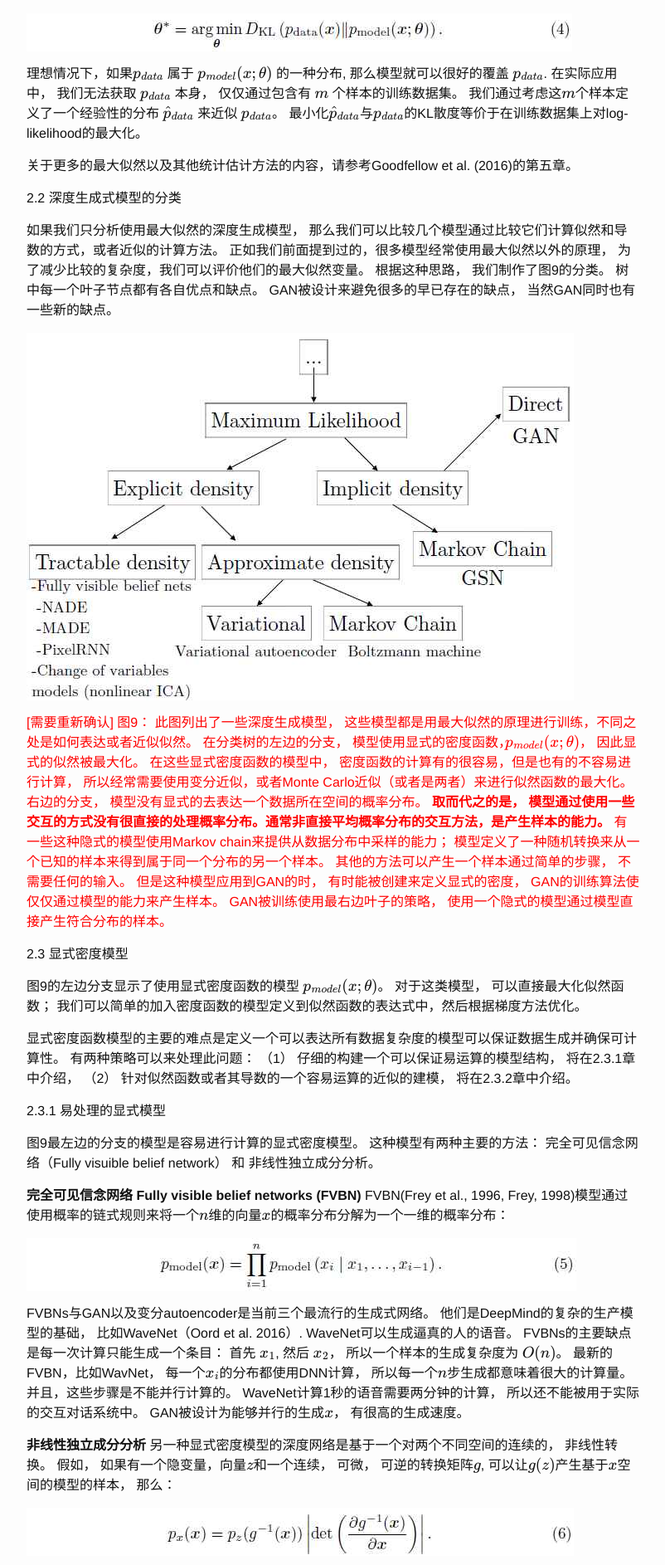
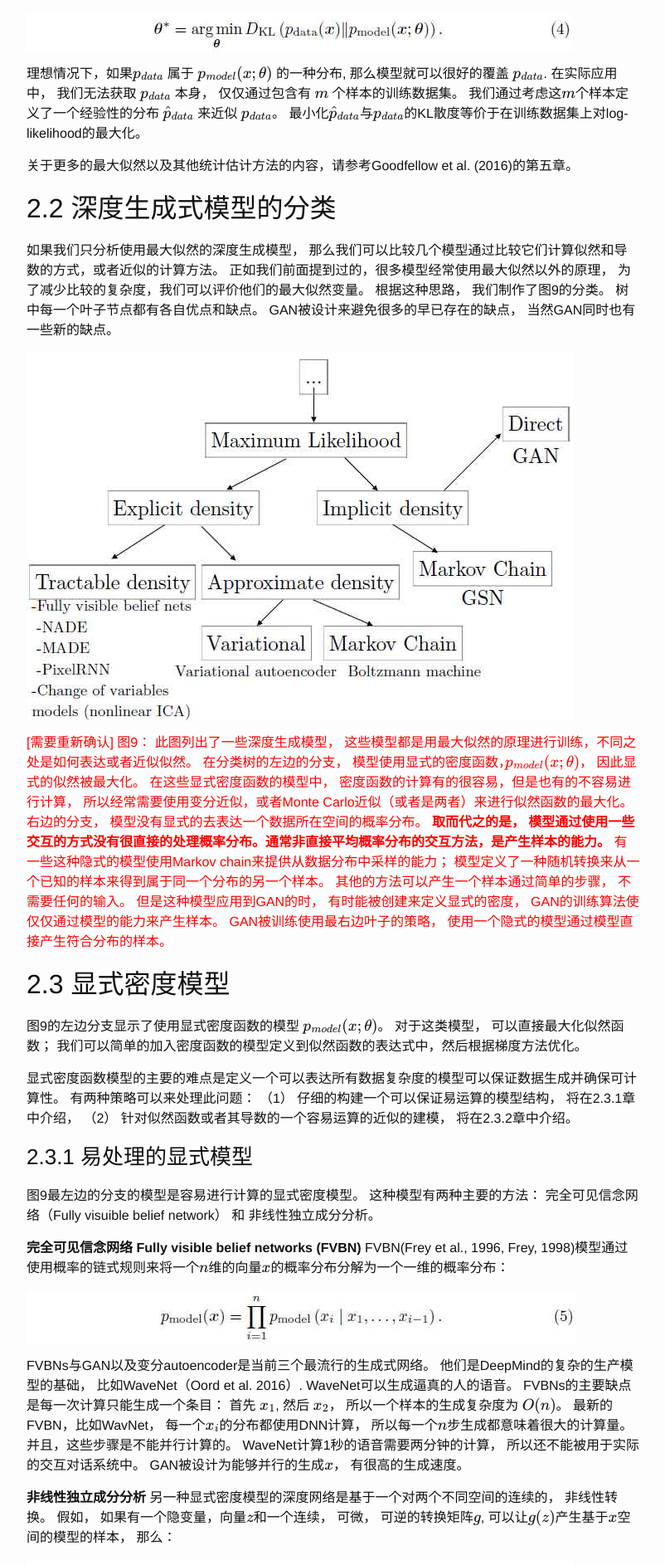
Before and after one commit to sinpycn/sinpycn.github.io, a Jekyll site: the page built from _posts/research/2017-04-29-NIPS2016 GAN Tutorial-:-How-do-generative-models-work.md, in a window 1280 px wide. Shown: the part 1640-3526 px from the top of the page at 83% size, without its empty margins (238-1040 px from the left). Built offline with Jekyll 4.4.1, drawn with Linux system fonts in a browser that asks for light colours; formulas are drawn with MathJax 3.

```diff
--- a/_posts/research/2017-04-29-NIPS2016 GAN Tutorial-:-How-do-generative-models-work.md
+++ b/_posts/research/2017-04-29-NIPS2016 GAN Tutorial-:-How-do-generative-models-work.md
@@ -39,7 +39,7 @@ mathjax: true
 
 关于更多的最大似然以及其他统计估计方法的内容，请参考Goodfellow et al. (2016)的第五章。
 
-2.2 深度生成式模型的分类
+## 2.2 深度生成式模型的分类
 
 如果我们只分析使用最大似然的深度生成模型， 那么我们可以比较几个模型通过比较它们计算似然和导数的方式，或者近似的计算方法。
 正如我们前面提到过的，很多模型经常使用最大似然以外的原理， 为了减少比较的复杂度，我们可以评价他们的最大似然变量。 根据这种思路， 我们制作了图9的分类。
@@ -56,13 +56,13 @@ mathjax: true
 其他的方法可以产生一个样本通过简单的步骤， 不需要任何的输入。 但是这种模型应用到GAN的时， 有时能被创建来定义显式的密度， GAN的训练算法使仅仅通过模型的能力来产生样本。 GAN被训练使用最右边叶子的策略， 使用一个隐式的模型通过模型直接产生符合分布的样本。</span>
 
 
-2.3 显式密度模型
+## 2.3 显式密度模型
 
 图9的左边分支显示了使用显式密度函数的模型 $$p_{model}(x;\theta)$$。 对于这类模型， 可以直接最大化似然函数； 我们可以简单的加入密度函数的模型定义到似然函数的表达式中，然后根据梯度方法优化。
 
 显式密度函数模型的主要的难点是定义一个可以表达所有数据复杂度的模型可以保证数据生成并确保可计算性。 有两种策略可以来处理此问题： （1） 仔细的构建一个可以保证易运算的模型结构， 将在2.3.1章中介绍， （2） 针对似然函数或者其导数的一个容易运算的近似的建模， 将在2.3.2章中介绍。
 
-2.3.1 易处理的显式模型
+### 2.3.1 易处理的显式模型
 
 图9最左边的分支的模型是容易进行计算的显式密度模型。 这种模型有两种主要的方法： 完全可见信念网络（Fully visuible belief network） 和 非线性独立成分分析。
 
@@ -98,7 +98,7 @@ GAN被设计为对$$g$$有很少的要求， 特别的是允许$$z$$的维数高
 总之， 显式，易计算机密度函数是很高效， 因为他们允许在训练数据上直接对对数似然函数进行优化。 但是， 这类模型有局限性，并且一些缺点。
 
 
-2.3.2 显式模型需要近似
+### 2.3.2 显式模型需要近似
 
 为了克服显式密度函数需要的设计方面的需求， 其他的一些模型被开发，仍然使用显式的密度函数，但是却不易计算， 需要使用近似出来来优化最大似然。
 这类方法可以分为两类： 决定式近似， 通常指变分方法， 以及随机近似， 通常指Markov Chain Monte Carlo 方法。
@@ -111,6 +111,6 @@ GAN被设计为对$$g$$有很少的要求， 特别的是允许$$z$$的维数高
 
 ![Figure 11](/images/201704/28/fig11.jpg)
 
-2.4 隐式密度模型
+## 2.4 隐式密度模型
 
-2.5 GAN与其他生成模型的比较
+## 2.5 GAN与其他生成模型的比较
```
